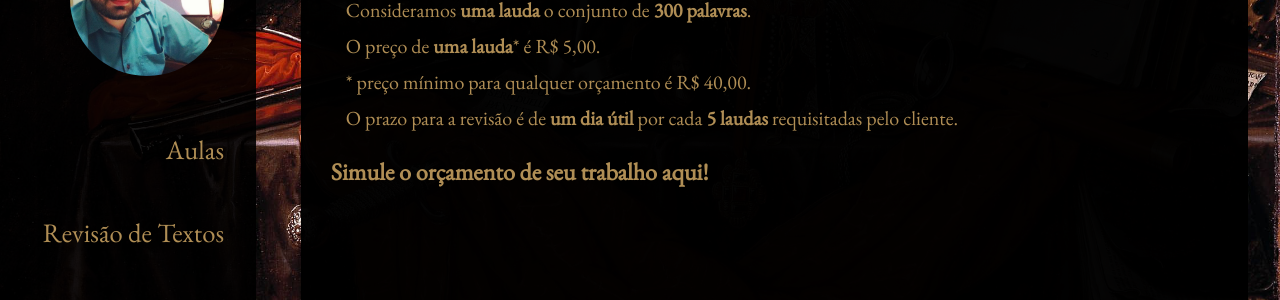
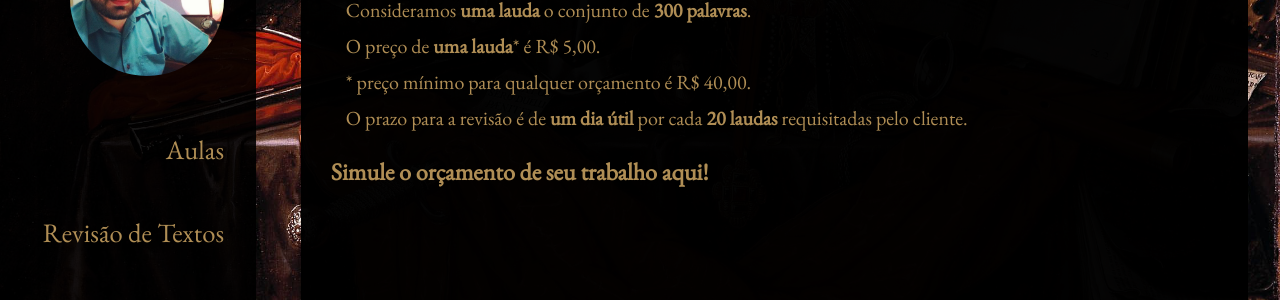
Before and after one commit to luisdarcadia/luisdarcadia.github.io, a Jekyll site: the page built from index.html, in a window 1280 px wide and 900 px high, scrolled down 2128 px. Shown: the part 155-455 px from the top of the window. Built offline with Jekyll 4.4.1, drawn with Linux system fonts in a browser that asks for light colours; nearby versions of some CDN libraries.

Commit message:
Update parametros.yaml

```diff
--- a/_data/parametros.yaml
+++ b/_data/parametros.yaml
@@ -1,7 +1,7 @@
 luis:
   tamanholauda: 300
   precolauda: 5
-  laudaspordia: 5
+  laudaspordia: 20
   horaaula: 30
   correcao: 10
   precominimo: 40
```
